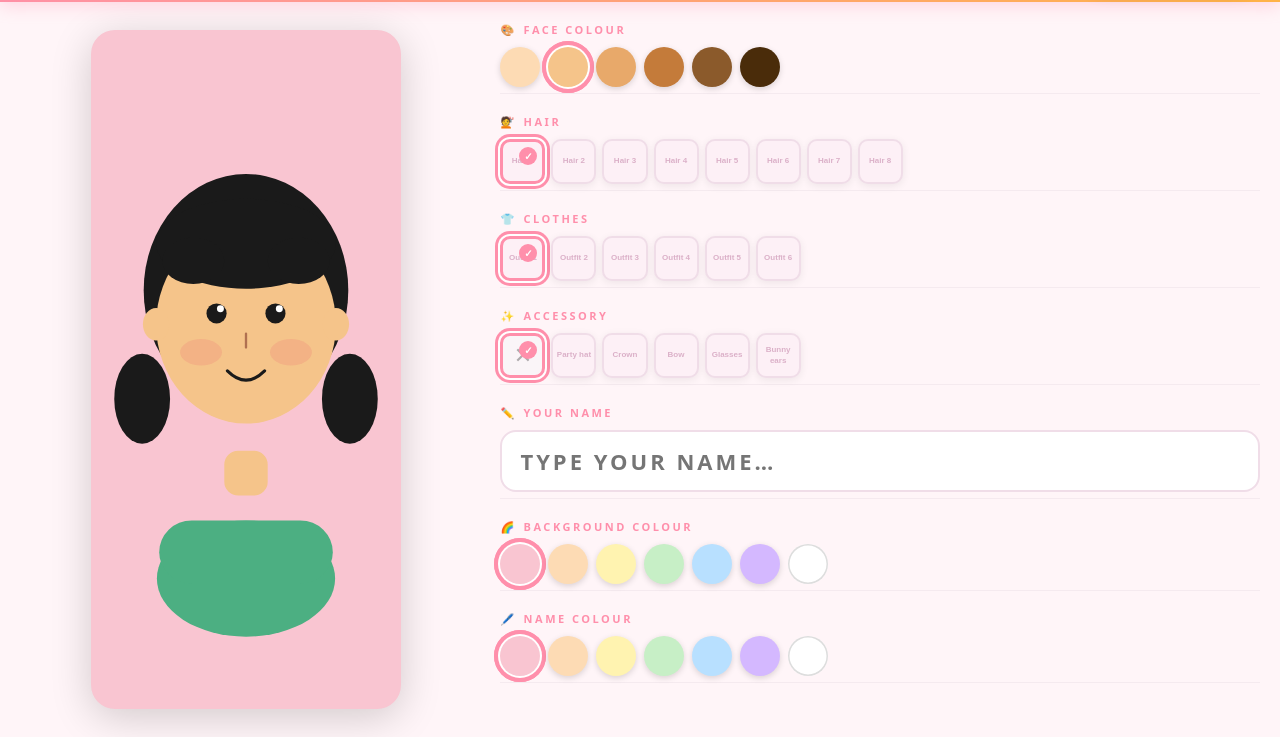
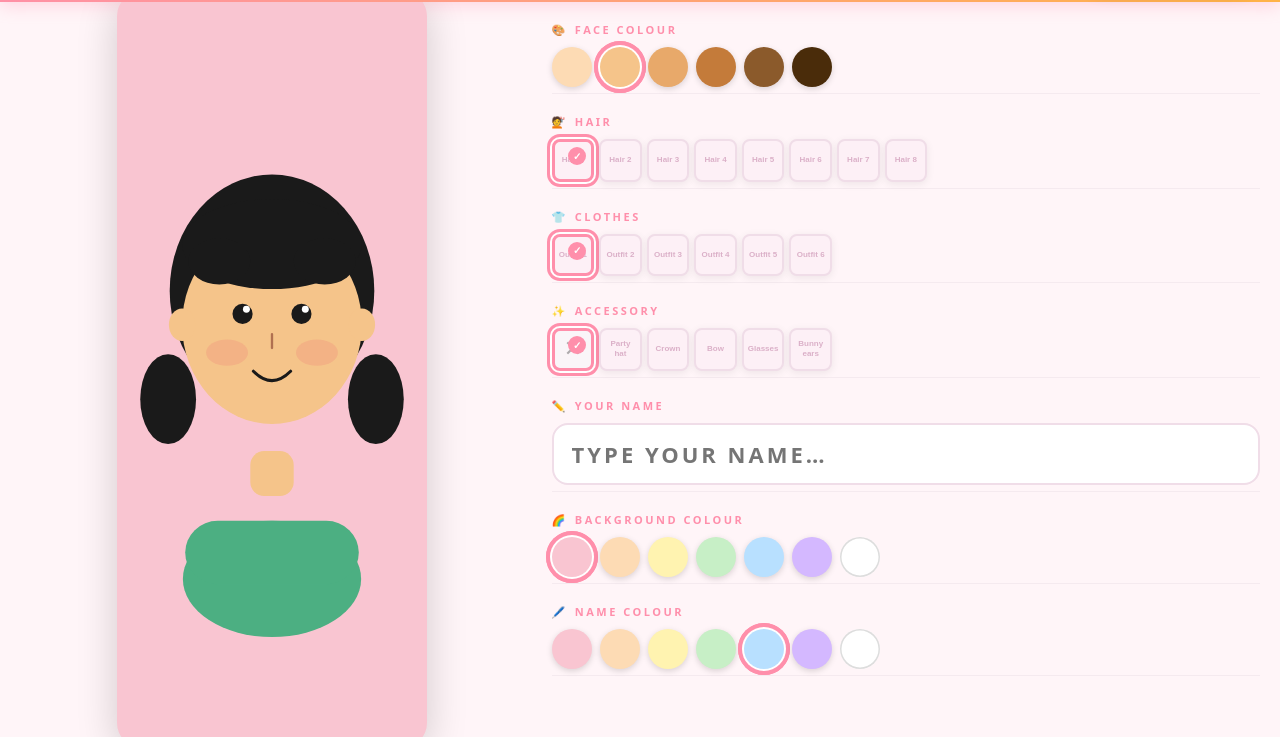
Before and after one commit to goodputty/kids-face-creator, a plain HTML site: page index.html in a window 1280 px wide. Shown: the part 63-800 px from the top of the page. Drawn offline with Linux system fonts and the light colour scheme; a web font is replaced by a local one.

Commit message:
Add files via upload

```diff
--- a/app.js
+++ b/app.js
@@ -70,7 +70,7 @@ const state = {
   clothes:   CLOTHES_OPTIONS[0].id,
   accessory: "none",
   name:      "",
-  nameColor: BRAND_COLORS[0],
+  nameColor: BRAND_COLORS[4], // starts on a different colour from background
 };
 
 // ═══════════════════════════════════════════════════════════════════════════
--- a/index.html
+++ b/index.html
@@ -69,7 +69,7 @@
 
     /* ── Left: preview ── */
     #preview-col {
-      width: 38%; flex-shrink: 0;
+      width: 42%; flex-shrink: 0;
       padding: 20px 14px 20px 20px;
       display: flex; align-items: center; justify-content: center;
     }
@@ -137,12 +137,13 @@
     /* Thumbnail grid */
     .thumb-grid {
       display: grid;
-      grid-template-columns: repeat(auto-fill, minmax(44px, 1fr));
-      gap: 6px;
+      grid-template-columns: repeat(auto-fill, minmax(40px, 1fr));
+      gap: 5px;
     }
     .thumb-btn {
-      aspect-ratio: 1/1;
-      border-radius: 10px;
+      width: 100%;
+      aspect-ratio: 1 / 1 !important;
+      border-radius: 8px;
       border: 2px solid #f0dde8;
       background: #fdf0f6;
       cursor: pointer; overflow: hidden; padding: 0;
```
